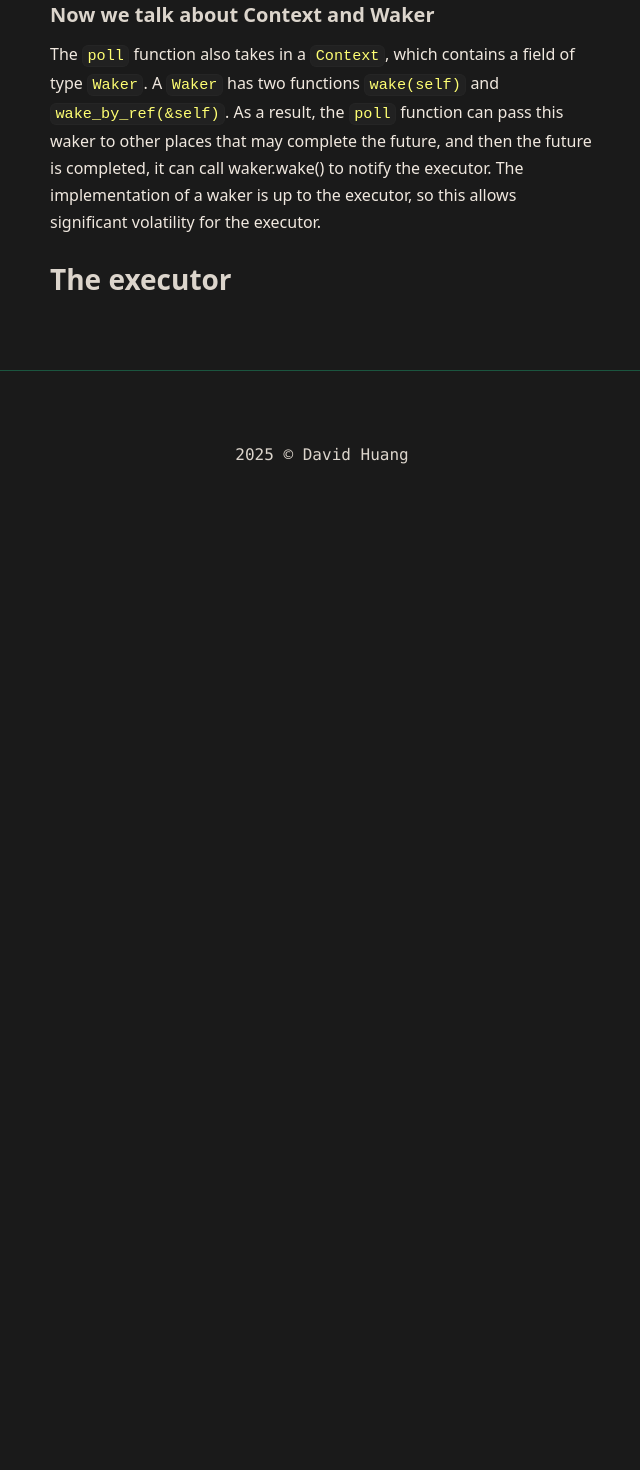
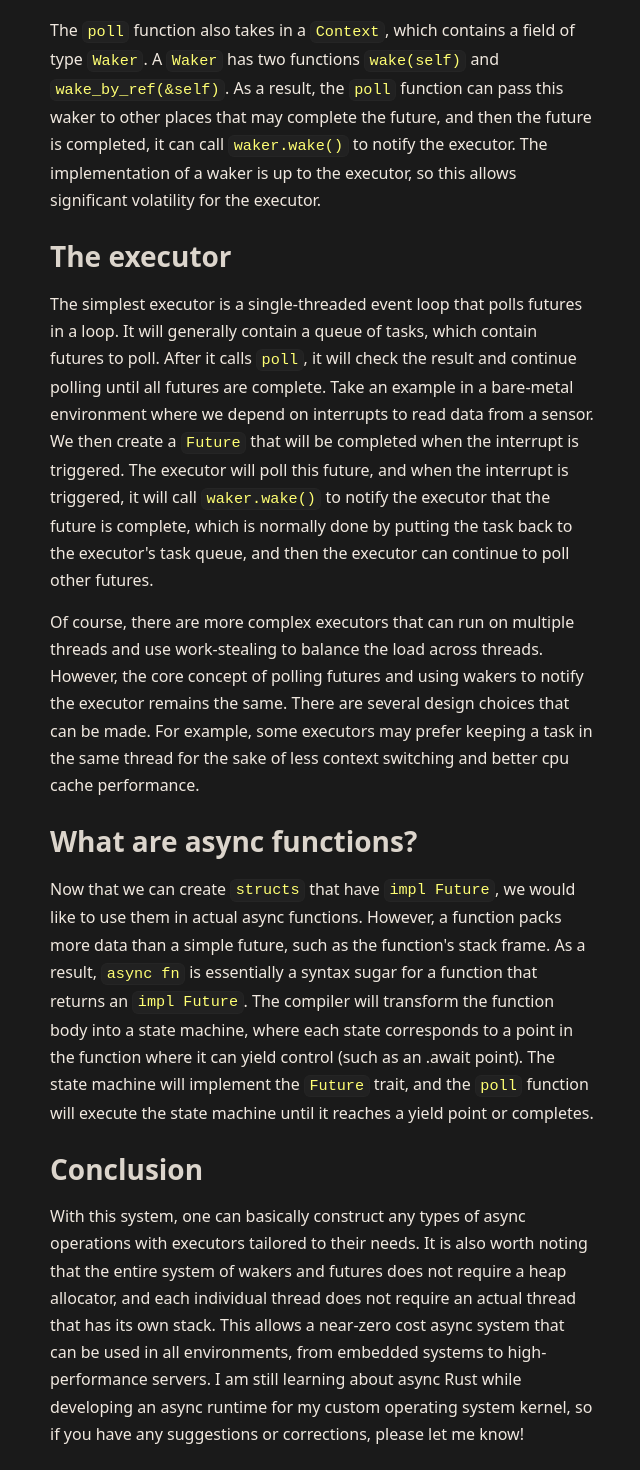
Before and after one commit to BL-CZY/portfolio, a SvelteKit app: page /blogs/async-rust in a window 1280 px wide. Shown: the part 2000-3470 px from the top of the page, without its empty margins (318-958 px from the left). Before the commit the page ends 2507 px from the top, so only its background shows below. Built offline with nearby package versions, Linux system fonts and the light colour scheme.

Commit message:
finalized the blog and the panels

```diff
--- a/src/lib/posts.ts
+++ b/src/lib/posts.ts
@@ -10,7 +10,7 @@ export const posts: Post[] = [
 	{
 		title: 'Async Rust: Building fast, safe async systems',
 		slug: 'async-rust',
-		date: '2025-06-01',
+		date: '2025-12-20',
 		excerpt:
 			'An introduction to asynchronous programming in Rust, covering async/await, executors, and building performant services.',
 		tags: ['rust', 'async', 'systems']
--- a/src/lib/sections/app-building.svelte
+++ b/src/lib/sections/app-building.svelte
@@ -109,7 +109,7 @@
 							onclick={() => {
 								show_frontend_details = !show_frontend_details;
 							}}
-							class="text-1xl rounded-2xl border-2 border-base-3 bg-base-1 p-1 text-base-3 backdrop-blur-3xl duration-200 hover:border-accent-1"
+							class="text-1xl rounded-2xl border-2 border-base-3 bg-base-1 p-1 text-text-1 backdrop-blur-3xl duration-200 hover:border-accent-1"
 							style="transition: border-color 200ms"
 							>{show_frontend_details ? 'See less' : 'See more'}</button
 						>
@@ -145,7 +145,7 @@
 							onclick={() => {
 								show_backend_details = !show_backend_details;
 							}}
-							class="text-1xl rounded-2xl border-2 border-base-3 bg-base-1 p-1 text-base-3 backdrop-blur-3xl duration-200 hover:border-accent-1"
+							class="text-1xl rounded-2xl border-2 border-base-3 bg-base-1 p-1 text-text-1 backdrop-blur-3xl duration-200 hover:border-accent-1"
 							style="transition: border-color 200ms"
 							>{show_backend_details ? 'See less' : 'See more'}</button
 						>
@@ -180,7 +180,7 @@
 							onclick={() => {
 								show_deployment_details = !show_deployment_details;
 							}}
-							class="text-1xl rounded-2xl border-2 border-base-3 bg-base-1 p-1 text-base-3 backdrop-blur-3xl duration-200 hover:border-accent-1"
+							class="text-1xl rounded-2xl border-2 border-base-3 bg-base-1 p-1 text-text-1 backdrop-blur-3xl duration-200 hover:border-accent-1"
 							style="transition: border-color 200ms"
 							>{show_deployment_details ? 'See less' : 'See more'}</button
 						>
@@ -347,7 +347,7 @@
 			</Project>
 		</div>
 
-		<IntersectionObserver once element={project5} bind:intersecting={project5_intersecting} />
+		<!-- <IntersectionObserver once element={project5} bind:intersecting={project5_intersecting} />
 		<div
 			class="slide-from-bottom delay-[600]"
 			bind:this={project5}
@@ -365,7 +365,7 @@
 					</p>
 				{/snippet}
 			</Project>
-		</div>
+		</div> -->
 
 		<!-- <IntersectionObserver once element={project6} bind:intersecting={project6_intersecting} />
 		<div
--- a/src/lib/sections/low-level-systems.svelte
+++ b/src/lib/sections/low-level-systems.svelte
@@ -26,9 +26,9 @@
 		descriptions={[
 			'Developed a custome operating system kernel in Rust and assembly',
 			'Implemented a multicore scheduler and async runtime with program loading and context switching',
-			'Wrote a driver for the ext2 filesystem and SATA and AHCI drives',
-			'Utilized x86 concepts such as the APIC, GDT, IDT, and paging',
-			'Algorithms such as CRC32 and RNG'
+			'Wrote a driver for the GPT partition table, ext2 filesystem, and AHCI-SATA drives',
+			'Utilized concepts and specifications such as the UEFI, ACPI, APIC, GDT, IDT, and paging',
+			'Included algorithms such as CRC32 and RNG'
 		]}
 		link="https://github.com/BL-CZY/dvida_oxide"
 		logo="OSSSSS"
@@ -37,7 +37,13 @@
 	<Panel
 		name="Cybersecurity Enthusiast"
 		technologies={['Python', 'Binary Ninja', 'Burp Suite', 'Pwntools']}
-		descriptions={['a', 'a', 'a', 'a', 'a']}
+		descriptions={[
+			'Currently a committee member of the University of Edinburgh’s cybersecurity SIG under COMPSOC, SIGINT; participated in CTFs such as HackTheBox University CTF',
+			'Well-equiped with knowledge on how to develop software that is secure and resistant to common vulnerabilities such as enforcing CSP and CORS policies',
+			'Explored binary exploitation techniques such as FSOP and ROP',
+			'Studied web security vulnerabilities such as CSRF, XSS, file upload vulnerabilities, SQL injection, etc.',
+			'Familiar with common tools such as Binary Ninja, Burp Suite, GDB, and Pwntools'
+		]}
 		link="https://sigint.mx/"
 		logo="SIGINT"
 	/>
--- a/src/lib/sections/panel.svelte
+++ b/src/lib/sections/panel.svelte
@@ -56,7 +56,7 @@
 			<h3 class="text-left font-main text-2xl font-bold tracking-tight text-white">{name}</h3>
 		</div>
 		<a class="text-accent-1" href={link}>Learn more</a>
-		<div class="aspect-square w-[50%]"></div>
+		<div class="aspect-square w-[75%]"></div>
 		<div class="relative z-10 flex flex-wrap gap-2">
 			{#each technologies as tech}
 				<span
--- a/src/routes/blogs/async-rust/+page.svelte
+++ b/src/routes/blogs/async-rust/+page.svelte
@@ -7,8 +7,6 @@
     fn poll(self: Pin<&mut Self>, cx: &mut Context<'_>) -> Poll<Self::Output>;
 }`;
 </script>
-
-# a
 
 <div class="blog-post util-content-auto util-contain-intrinsic">
 	<h1>How does Rust async - behind the magic</h1>
@@ -58,8 +56,8 @@
 		Here, the <span class="inline-code">drop</span> function refers to the destructor of the struct,
 		which can happen when the program goes out of scope or when
 		<span class="inline-code">drop</span>
-		is called on the struct. You can find more information about this concept in RAII (Resource
-		Acquisition Is Initialization)
+		is called on the struct. You can find more information about this concept in RAII (Resource Acquisition
+		Is Initialization)
 		<a href="https://en.wikipedia.org/wiki/Resource_acquisition_is_initialization">here</a>. The
 		poll function also takes in a <span class="inline-code">Context</span>, which we will cover
 		later.
@@ -90,9 +88,56 @@
 		<span class="inline-code">Waker</span>. A <span class="inline-code">Waker</span> has two
 		functions <span class="inline-code">wake(self)</span> and
 		<span class="inline-code">wake_by_ref(&self)</span>. As a result, the
-		<span class="inline-code">poll</span> function can pass this waker to other places that may complete
-		the future, and then the future is completed, it can call waker.wake() to notify the executor. The
-		implementation of a waker is up to the executor, so this allows significant volatility for the executor.
+		<span class="inline-code">poll</span> function can pass this waker to other places that may
+		complete the future, and then the future is completed, it can call
+		<span class="inline-code">waker.wake()</span> to notify the executor. The implementation of a waker
+		is up to the executor, so this allows significant volatility for the executor.
 	</p>
+
 	<h2>The executor</h2>
+	<p>
+		The simplest executor is a single-threaded event loop that polls futures in a loop. It will
+		generally contain a queue of tasks, which contain futures to poll. After it calls <span
+			class="inline-code">poll</span
+		>, it will check the result and continue polling until all futures are complete. Take an example
+		in a bare-metal environment where we depend on interrupts to read data from a sensor. We then
+		create a <span class="inline-code">Future</span> that will be completed when the interrupt is
+		triggered. The executor will poll this future, and when the interrupt is triggered, it will call
+		<span class="inline-code">waker.wake()</span> to notify the executor that the future is complete,
+		which is normally done by putting the task back to the executor's task queue, and then the executor
+		can continue to poll other futures.
+	</p>
+
+	<p>
+		Of course, there are more complex executors that can run on multiple threads and use
+		work-stealing to balance the load across threads. However, the core concept of polling futures
+		and using wakers to notify the executor remains the same. There are several design choices that
+		can be made. For example, some executors may prefer keeping a task in the same thread for the
+		sake of less context switching and better cpu cache performance.
+	</p>
+
+	<h2>What are async functions?</h2>
+	<p>
+		Now that we can create <span class="inline-code">structs</span> that have
+		<span class="inline-code">impl Future</span>, we would like to use them in actual async
+		functions. However, a function packs more data than a simple future, such as the function's
+		stack frame. As a result, <span class="inline-code">async fn</span> is essentially a syntax
+		sugar for a function that returns an <span class="inline-code">impl Future</span>. The compiler
+		will transform the function body into a state machine, where each state corresponds to a point
+		in the function where it can yield control (such as an .await point). The state machine will
+		implement the <span class="inline-code">Future</span> trait, and the
+		<span class="inline-code">poll</span> function will execute the state machine until it reaches a
+		yield point or completes.
+	</p>
+
+	<h2>Conclusion</h2>
+	<p>
+		With this system, one can basically construct any types of async operations with executors
+		tailored to their needs. It is also worth noting that the entire system of wakers and futures
+		does not require a heap allocator, and each individual thread does not require an actual thread
+		that has its own stack. This allows a near-zero cost async system that can be used in all
+		environments, from embedded systems to high-performance servers. I am still learning about async
+		Rust while developing an async runtime for my custom operating system kernel, so if you have any
+		suggestions or corrections, please let me know!
+	</p>
 </div>
```
